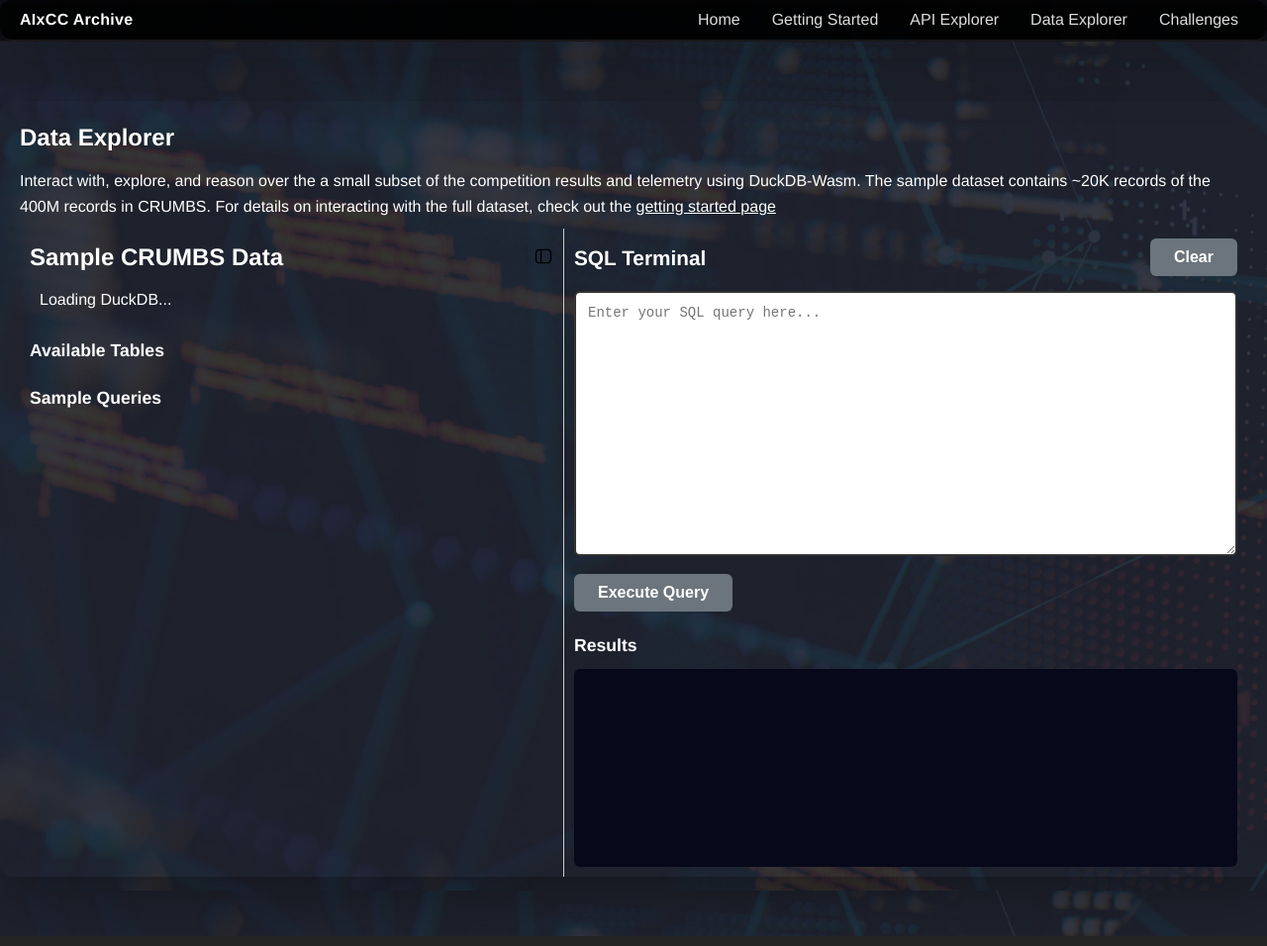
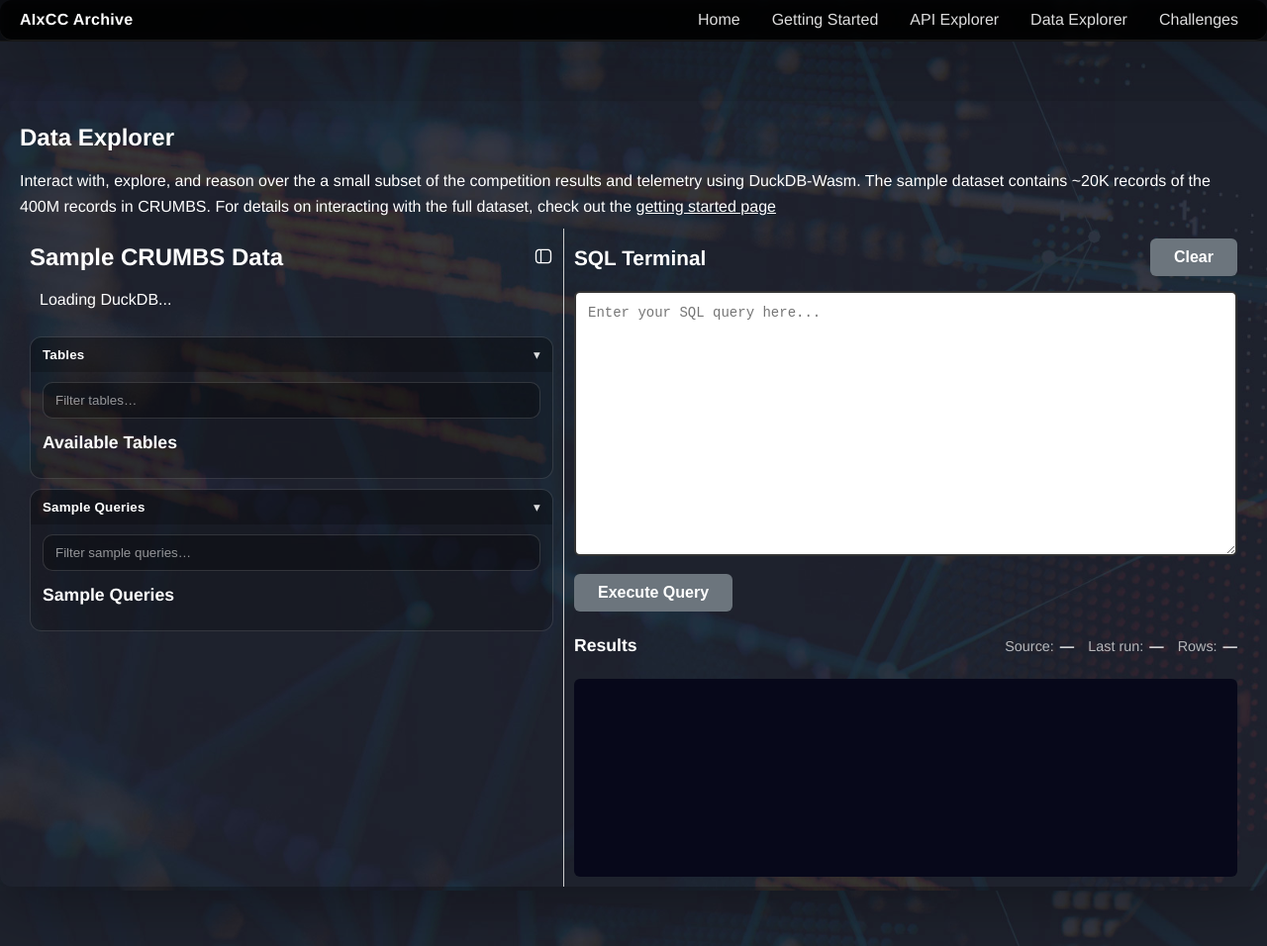
Before and after one commit to AIxCyberChallenge/archive, a Jekyll site: the page built from data/duckdb/index.md, in a window 1280 px wide. Shown: the whole page at 99% size. Built offline with Jekyll 4.4.1, drawn with Linux system fonts in a browser that asks for light colours; nearby versions of some CDN libraries; some web fonts are replaced.

Commit message:
update styling - menu, duckdb

```diff
--- a/assets/css/duckdb_styles.css
+++ b/assets/css/duckdb_styles.css
@@ -87,7 +87,7 @@
 }
 
 .tables-section {
-    margin-bottom: 20px;
+    margin-bottom: 10px;
 }
 
 .table-item {
@@ -100,7 +100,7 @@
 }
 
 .query-group {
-    margin-bottom: 20px;
+    margin-bottom: 12px;
     padding: 12px;
     background: #07081a;
     border-radius: 6px;
@@ -116,8 +116,20 @@
     display: flex;
 }
 
+/* --- Sample query wrapper (clean structure + filtering) --- */
+.sample-query {
+    margin: 10px 0 14px;
+}
+
+.sample-query-title {
+    font-size: 0.95rem;
+    font-weight: 600;
+    color: rgba(255, 255, 255, 0.9);
+    margin-bottom: 6px;
+}
+
 .query-item {
-    margin: 8px 0;
+    margin: 0;
     padding: 8px;
     background: #f8f9fa;
     border-radius: 4px;
@@ -127,12 +139,16 @@
     gap: 10px;
 }
 
+.query-item pre {
+    flex: 1;
+    margin: 0;
+}
+
 .query-item code {
     font-family: 'Courier New', monospace;
     font-size: 0.85rem;
     color: white;
     background: #242424;
-    flex: 1;
     word-break: break-word;
 }
 
@@ -207,13 +223,6 @@
     padding: 15px;
 }
 
-.results-title {
-    font-weight: 600;
-    color: white;
-    margin-bottom: 10px;
-    font-size: 1.1rem;
-}
-
 .table-wrapper {
     overflow-x: auto;
     margin: 10px 0;
@@ -250,6 +259,44 @@
     color: #666;
     font-size: 0.9rem;
     font-style: italic;
+}
+
+/* Results header meta */
+.results-header {
+  display: flex;
+  align-items: baseline;
+  justify-content: space-between;
+  gap: 12px;
+  margin-bottom: 10px;
+}
+
+.results-heading {
+  margin: 0;
+}
+
+.results-meta {
+  display: flex;
+  flex-wrap: wrap;
+  gap: 10px 14px;
+  font-size: 0.9rem;
+  opacity: 0.9;
+}
+
+.results-meta-item {
+  display: inline-flex;
+  gap: 6px;
+  align-items: baseline;
+  white-space: nowrap;
+}
+
+.results-meta-label {
+  color: rgba(255, 255, 255, 0.75);
+  font-weight: 500;
+}
+
+.results-meta-value {
+  color: #ffffff;
+  font-weight: 600;
 }
 
 .error {
@@ -354,3 +401,90 @@
     background: #242424;
     width: 100%;
 }
+
+/* --- Left accordion + search --- */
+.left-accordion {
+  margin-top: 6px;
+}
+
+.acc-section {
+  border: 1px solid rgba(255,255,255,0.12);
+  background: rgba(0,0,0,0.18);
+  border-radius: 12px;
+  overflow: hidden;
+  margin-bottom: 10px;
+}
+
+.acc-header {
+  width: 100%;
+  display: flex;
+  align-items: center;
+  justify-content: space-between;
+  gap: 10px;
+
+  padding: 10px 12px;
+  border: 0;
+  background: rgba(0,0,0,0.22);
+  color: #fff;
+  cursor: pointer;
+  font-weight: 700;
+  letter-spacing: .2px;
+}
+
+.acc-header:hover {
+  background: rgba(0,0,0,0.30);
+}
+
+.acc-chevron {
+  opacity: 0.85;
+  transition: transform 160ms ease;
+}
+
+.acc-section.is-open .acc-chevron {
+  transform: rotate(0deg);
+}
+
+.acc-section:not(.is-open) .acc-chevron {
+  transform: rotate(-90deg);
+}
+
+.acc-panel {
+  padding: 10px 12px 12px;
+}
+
+.acc-section:not(.is-open) .acc-panel {
+  display: none;
+}
+
+.left-search {
+  margin: 0 0 10px;
+}
+
+.left-search input[type="search"] {
+  width: 100%;
+  padding: 10px 12px;
+  border-radius: 10px;
+  border: 1px solid rgba(255,255,255,0.14);
+  background: rgba(0,0,0,0.28);
+  color: #fff;
+  outline: none;
+}
+
+.left-search input[type="search"]::placeholder {
+  color: rgba(255,255,255,0.55);
+}
+
+.left-search input[type="search"]:focus {
+  border-color: rgba(255,255,255,0.28);
+  background: rgba(0,0,0,0.35);
+}
+
+.toggle-button {
+  border: 0;
+  background-color: transparent;
+  color: white;
+}
+
+.toggle-button svg {
+  fill: currentColor;
+}
--- a/assets/css/style-aixcc.css
+++ b/assets/css/style-aixcc.css
@@ -69,6 +69,8 @@
   background: rgba(0, 0, 0, 0.4);
   backdrop-filter: blur(4px);
   border-bottom: 1px solid #1a1a1a;
+  position: relative;
+  z-index: 9999;
 }
 
 .container.navbar {
@@ -125,7 +127,6 @@
   border-color: #333;
   background: #111;
 }
-
 
 .container {
   max-width: 1600px;
@@ -203,36 +204,12 @@
 }
 
 /* Rouge syntax tokens (minimal) */
-.highlight .k {
-  color: #c792ea;
-}
-
-/* keyword */
-.highlight .nf {
-  color: #82aaff;
-}
-
-/* function name */
-.highlight .s {
-  color: #ecc48d;
-}
-
-/* string */
-.highlight .mi {
-  color: #f78c6c;
-}
-
-/* number */
-.highlight .na {
-  color: #addb67;
-}
-
-/* attr */
-.highlight .c {
-  color: #697098;
-}
-
-/* comment */
+.highlight .k { color: #c792ea; }  /* keyword */
+.highlight .nf { color: #82aaff; } /* function name */
+.highlight .s { color: #ecc48d; }  /* string */
+.highlight .mi { color: #f78c6c; } /* number */
+.highlight .na { color: #addb67; } /* attr */
+.highlight .c { color: #697098; }  /* comment */
 
 /* Diagram container */
 .d2,
@@ -265,37 +242,23 @@
 .diagram-wrap .d2 {
   width: 100%;
   max-width: 520px;
-  /* base cap */
   margin-left: auto;
   margin-right: auto;
 }
 
 /* Two diagram variants: mobile (default) and desktop */
-.diagram-mobile {
-  display: block;
-}
-
-.diagram-desktop {
-  display: none;
-}
+.diagram-mobile { display: block; }
+.diagram-desktop { display: none; }
 
 /* Desktop cap */
 @media (min-width: 1024px) {
-  .diagram-wrap .d2 {
-    max-width: 380px;
-  }
+  .diagram-wrap .d2 { max-width: 380px; }
 }
 
 /* Desktop tuning: compact, no inner scroll */
 @media (min-width: 1024px) {
-  .diagram-wrap {
-    max-height: none;
-    overflow: visible;
-  }
-
-  .diagram-wrap .d2 {
-    overflow: visible;
-  }
+  .diagram-wrap { max-height: none; overflow: visible; }
+  .diagram-wrap .d2 { overflow: visible; }
 }
 
 /* Labels and strokes: small and elegant */
@@ -305,14 +268,8 @@
   fill: #ccc;
 }
 
-.d2 svg [stroke] {
-  stroke-width: 1;
-}
-
-.d2 a,
-.d2 a * {
-  cursor: pointer;
-}
+.d2 svg [stroke] { stroke-width: 1; }
+.d2 a, .d2 a * { cursor: pointer; }
 
 .notebook-card {
   padding: 20px;
@@ -333,9 +290,7 @@
   text-decoration: none;
 }
 
-.notebook-card a:hover {
-  text-decoration: underline;
-}
+.notebook-card a:hover { text-decoration: underline; }
 
 .btn {
   background-color: #007cba;
@@ -366,7 +321,6 @@
   color: #333;
 }
 
-
 .card-grid {
   display: flex;
   flex-direction: row;
@@ -392,13 +346,8 @@
   justify-content: center;
 }
 
-.card img {
-  width: 40%;
-}
-
-.sherpa-content {
-  width: 100%;
-}
+.card img { width: 40%; }
+.sherpa-content { width: 100%; }
 
 .team-info {
   padding-left: 24px;
@@ -417,22 +366,15 @@
   margin-bottom: 36px;
 }
 
-.hero p {
-  margin-bottom: 16px;
-}
+.hero p { margin-bottom: 16px; }
 
 .hero-image {
   width: 35%;
   padding: 2% 4% 2% 4%;
 }
 
-.hero-content {
-  width: 65%;
-}
-
-.hero h1 {
-  font-size: 40px;
-}
+.hero-content { width: 65%; }
+.hero h1 { font-size: 40px; }
 
 footer {
   background: #000000;
@@ -453,16 +395,8 @@
     background: #07081a;
   }
 
-  /* Compact the desktop-style diagram on smaller screens */
-  .diagram-wrap .diagram-desktop {
-    max-width: 420px;
-    /* compact, approx. card-sized */
-  }
-
-  /* Keep vectors crisp; adjust typography only */
-  .diagram-desktop svg {
-    display: block;
-  }
+  .diagram-wrap .diagram-desktop { max-width: 420px; }
+  .diagram-desktop svg { display: block; }
 
   .diagram-desktop .label,
   .diagram-desktop .nodeLabel,
@@ -476,29 +410,21 @@
     width: 80%;
   }
 
-  .hero {
-    flex-wrap: wrap;
-  }
+  .hero { flex-wrap: wrap; }
 
   .hero-image {
     max-width: 500px;
     width: 100%;
   }
 
-  .hero-content {
-    width: 100%;
-  }
+  .hero-content { width: 100%; }
 }
 
-.navbar .menu {
-  display: flex;
-}
+.navbar .menu { display: flex; }
 
 /* Mobile nav */
 @media (max-width: 800px) {
-  .navbar {
-    position: relative;
-  }
+  .navbar { position: relative; }
 
   .menu-toggle {
     display: inline-flex;
@@ -520,9 +446,7 @@
     z-index: 1000;
   }
 
-  .navbar .menu.open {
-    display: flex;
-  }
+  .navbar .menu.open { display: flex; }
 
   .navbar .menu a {
     margin: 0;
@@ -555,21 +479,14 @@
   margin: 20px 12px;
 }
 
+/* ------------------------------------------------------------------ */
+/* HFE NAV MENU (dropdown) - CLEAN + FIXED FULL-WIDTH HOVER HIGHLIGHT  */
+/* ------------------------------------------------------------------ */
+
 .hfe-nav-menu {
-  -js-display: flex;
   margin-left: auto;
-  -webkit-box-pack: end;
-  -ms-flex-pack: end;
-  -webkit-justify-content: flex-end;
-  -moz-box-pack: end;
   justify-content: flex-end;
-  -webkit-flex-wrap: wrap;
-  -ms-flex-wrap: wrap;
   flex-wrap: wrap;
-  display: -webkit-box;
-  display: -webkit-flex;
-  display: -moz-box;
-  display: -ms-flexbox;
   display: flex;
 }
 
@@ -581,79 +498,12 @@
   padding: 0;
 }
 
-.hfe-nav-menu .sub-menu {
-  -webkit-box-shadow: 0 4px 10px -2px rgba(0, 0, 0, 0.1);
-  box-shadow: 0 4px 10px -2px rgba(0, 0, 0, 0.1);
-}
-
-.hfe-nav-menu .sub-menu {
-  position: absolute;
-  top: 100%;
-  left: 0;
-  z-index: 9999;
-  visibility: hidden;
-  opacity: 0;
-  position: absolute;
-}
-
-.hfe-nav-menu .sub-menu {
-  position: absolute;
-  top: 100%;
-  left: 0;
-  z-index: 16;
-  visibility: hidden;
-  opacity: 0;
-  text-align: left;
-  -webkit-transition: all 300ms ease-in;
-  transition: all 300ms ease-in;
-}
-
-.hfe-nav-menu .sub-menu {
-  min-width: 220px;
-  margin: 0;
-  z-index: 9999;
-  border-style: solid;
-  border-color: #000000;
-  background: white;
-}
-
-.hfe-nav-menu .sub-menu li {
-  border-bottom-color: rgb(0, 0, 0);
-  border-bottom-style: solid;
-  border-bottom-width: 0.8px;
-}
-
 .hfe-nav-menu a {
   padding: 12px 12px;
   text-decoration: none;
 }
 
-.hfe-nav-menu .sub-menu a {
-  display: block;
-  font-size: 16px;
-  font-weight: 500;
-  padding: 12px;
-  text-decoration: none;
-  color: black;
-  padding-top: 15px;
-  padding-bottom: 15px;
-  padding-left: calc(15px + 20px);
-  padding-right: 15px;
-}
-
-.hfe-nav-menu .sub-menu a:hover {
-  background-color: #6174A3;
-  color: #FFFFFF;
-}
-
-.hfe-nav-menu .menu-item-has-children:hover>.sub-menu,
-.hfe-nav-menu .menu-item-has-children.focus>.sub-menu {
-  visibility: visible;
-  opacity: 1;
-  -webkit-transition: all 300ms ease-out;
-  transition: all 300ms ease-out;
-}
-
+/* Ensure parent list items are positioning anchors for absolute submenus */
 .menu-item {
   position: relative;
 }
@@ -672,3 +522,81 @@
   width: 12px;
   margin: 0 4px;
 }
+
+/* SINGLE authoritative submenu block (removes your duplicates/conflicts) */
+.hfe-nav-menu .sub-menu {
+  position: absolute;
+  top: 100%;
+  left: 0;
+
+  min-width: 220px;
+  margin: 0;
+  padding: 0;
+
+  background: #ffffff;
+  border: 1px solid #000000;
+  box-shadow: 0 4px 10px -2px rgba(0, 0, 0, 0.1);
+
+  z-index: 9999;
+  visibility: hidden;
+  opacity: 0;
+
+  text-align: left;
+  transition: opacity 300ms ease-in, visibility 300ms ease-in;
+
+  /* helps prevent inset look if children are weird */
+  overflow: hidden;
+}
+
+/* Make each submenu row truly full width (li + a + inner wrappers) */
+.hfe-nav-menu .sub-menu li {
+  display: block;
+  width: 100%;
+  margin: 0;
+  padding: 0;
+  border-bottom: 0.8px solid #000000;
+}
+
+.hfe-nav-menu .sub-menu li:last-child {
+  border-bottom: 0;
+}
+
+.hfe-nav-menu .sub-menu li > a {
+  display: block;
+  width: 100%;
+  margin: 0;
+
+  /* full-row click area */
+  box-sizing: border-box;
+
+  /* your indentation */
+  padding: 15px 15px 15px 15px;
+
+  color: #000000;
+  text-decoration: none;
+
+  /* kill the "pill" no matter what upstream styles exist */
+  border-radius: 0 !important;
+}
+
+/* VERY IMPORTANT: if theme/plugin wraps text in spans, force them full width too */
+.hfe-nav-menu .sub-menu li > a > * {
+  display: block;
+  width: 100%;
+  border-radius: 0 !important;
+}
+
+/* Full-width hover highlight */
+.hfe-nav-menu .sub-menu li > a:hover,
+.hfe-nav-menu .sub-menu li > a:focus {
+  background-color: #6174A3;
+  color: #FFFFFF;
+}
+
+/* Show submenu on hover/focus */
+.hfe-nav-menu .menu-item-has-children:hover > .sub-menu,
+.hfe-nav-menu .menu-item-has-children.focus > .sub-menu {
+  visibility: visible;
+  opacity: 1;
+  transition: opacity 300ms ease-out, visibility 300ms ease-out;
+}
--- a/assets/js/duckdb.js
+++ b/assets/js/duckdb.js
@@ -124,6 +124,13 @@
         await loadTablesList();
         renderSampleQueries();
 
+        // NEW: accordion + filters
+        initLeftAccordion();
+        initLeftFilters();
+
+        // Initialize results header meta (safe no-ops if header isn't present yet)
+        updateResultsMeta({ source: '—', rows: '—', setTime: false });
+
     } catch (error) {
         console.error('Error initializing DuckDB:', error);
         updateStatus('Error: ' + error.message);
@@ -138,7 +145,6 @@
     ];
 
     for (const table of tables) {
-
         try {
             const response = await fetch(`/assets/data/${table}.parquet`);
             const arrayBuffer = await response.arrayBuffer();
@@ -176,14 +182,90 @@
     }
 }
 
+/**
+ * Updates the Results header bar meta fields.
+ * Requires these IDs in the DOM:
+ * - results-source
+ * - results-last-run
+ * - results-rows
+ */
+function updateResultsMeta({ source = '—', rows = '—', setTime = true } = {}) {
+    const sourceEl = document.getElementById('results-source');
+    const lastRunEl = document.getElementById('results-last-run');
+    const rowsEl = document.getElementById('results-rows');
+
+    if (sourceEl) sourceEl.textContent = source;
+
+    if (lastRunEl && setTime) {
+        const now = new Date();
+        lastRunEl.textContent = now.toLocaleTimeString();
+    }
+
+    if (rowsEl) rowsEl.textContent = String(rows);
+}
+
 window.describeTable = async function (tableName) {
     try {
         const result = await conn.query(`DESCRIBE ${tableName}`);
-        displayResults(result, `Schema for ${tableName}`);
+        displayResults(result, { source: `Schema (${tableName})` });
     } catch (error) {
         displayError(error.message);
     }
 };
+
+/* -----------------------------
+   Accordion + Filters (NEW)
+------------------------------ */
+function initLeftAccordion() {
+    const sections = document.querySelectorAll('.acc-section');
+    if (!sections.length) return;
+
+    sections.forEach(section => {
+        const header = section.querySelector('.acc-header');
+        const panel = section.querySelector('.acc-panel');
+        if (!header || !panel) return;
+
+        header.addEventListener('click', () => {
+            const isOpen = section.classList.toggle('is-open');
+            header.setAttribute('aria-expanded', String(isOpen));
+        });
+    });
+}
+
+function initLeftFilters() {
+    const tablesFilter = document.getElementById('tables-filter');
+    const queriesFilter = document.getElementById('queries-filter');
+
+    if (tablesFilter) {
+        tablesFilter.addEventListener('input', () => {
+            const q = tablesFilter.value.trim().toLowerCase();
+            document.querySelectorAll('#tables-list .table-item').forEach(el => {
+                const text = el.textContent.toLowerCase();
+                el.style.display = text.includes(q) ? '' : 'none';
+            });
+        });
+    }
+
+    if (queriesFilter) {
+        queriesFilter.addEventListener('input', () => {
+            const q = queriesFilter.value.trim().toLowerCase();
+
+            document.querySelectorAll('#sample-queries .query-group').forEach(group => {
+                let anyVisible = false;
+
+                group.querySelectorAll('.sample-query').forEach(sample => {
+                    const text = sample.textContent.toLowerCase();
+                    const visible = text.includes(q);
+                    sample.style.display = visible ? '' : 'none';
+                    if (visible) anyVisible = true;
+                });
+
+                group.style.display = anyVisible ? '' : 'none';
+            });
+        });
+    }
+}
+/* ----------------------------- */
 
 function renderSampleQueries() {
     const samplesDiv = document.getElementById('sample-queries');
@@ -193,11 +275,13 @@
         html += `
             <div class="query-group">
                 <h3>${table}</h3>
-                ${queries.map((query, idx) => `
-                    <span>${query.description}</span>
-                    <div class="query-item">
-                        <pre><code class="language-sql">${hljs.highlight(query.query, { language: 'javascript' }).value}</code></pre>
-                        <button class="btn-small" onclick="runQuery(\`${query.query}\`)">Run</button>
+                ${queries.map((query) => `
+                    <div class="sample-query">
+                        <div class="sample-query-title">${query.description}</div>
+                        <div class="query-item">
+                            <pre><code class="language-sql">${hljs.highlight(query.query, { language: 'sql' }).value}</code></pre>
+                            <button class="btn-small" onclick="runQuery(\`${query.query}\`, \`${query.description}\`)">Run</button>
+                        </div>
                     </div>
                 `).join('')}
             </div>
@@ -207,14 +291,12 @@
     samplesDiv.innerHTML = html;
 }
 
-window.runQuery = async function (query) {
-    //const toggleBtn = document.getElementById("toggleBtn");
-    //toggleBtn.click();
+window.runQuery = async function (query, description = null) {
     document.getElementById('query-input').value = query;
-    await executeQuery();
+    await executeQuery(description ? `Sample Query (${description})` : 'Sample Query');
 };
 
-async function executeQuery() {
+async function executeQuery(sourceOverride = null) {
     const queryInput = document.getElementById('query-input');
     const query = queryInput.value.trim();
 
@@ -225,15 +307,22 @@
 
     try {
         const result = await conn.query(query);
-        displayResults(result, 'Query Results');
+        displayResults(result, { source: sourceOverride || 'SQL Terminal' });
     } catch (error) {
-        displayError(error.message);
+        displayError(error.message, sourceOverride || 'SQL Terminal');
     }
 }
 
-function displayResults(result, title = 'Results') {
+function displayResults(result, { source = 'Results' } = {}) {
     const resultsDiv = document.getElementById('results-output');
     const data = result.toArray();
+
+    // Update header meta first (so even "0 rows" updates correctly)
+    updateResultsMeta({
+        source,
+        rows: data.length,
+        setTime: true
+    });
 
     if (data.length === 0) {
         resultsDiv.innerHTML = '<div class="info">Query executed successfully. No results returned.</div>';
@@ -242,8 +331,7 @@
 
     const columns = Object.keys(data[0]);
 
-    let html = `<div class="results-title">${title}</div>`;
-    html += '<div class="table-wrapper"><table class="dark-mode">';
+    let html = '<div class="table-wrapper"><table class="dark-mode">';
     html += '<thead><tr>' + columns.map(col => `<th>${col}</th>`).join('') + '</tr></thead>';
     html += '<tbody>';
 
@@ -251,19 +339,29 @@
         html += '<tr>' + columns.map(col => {
             let value = row[col];
             if (value === null) value = '<em>null</em>';
-            else if (typeof value === 'object') value = JSON.stringify(value, (_, v) => typeof v === 'bigint' ? v.toString() : v);
+            else if (typeof value === 'object') {
+                value = JSON.stringify(value, (_, v) => typeof v === 'bigint' ? v.toString() : v);
+            } else if (typeof value === 'bigint') {
+                value = value.toString();
+            }
             return `<td>${value}</td>`;
         }).join('') + '</tr>';
     });
 
     html += '</tbody></table></div>';
-    html += `<div class="results-count">${data.length} row(s) returned</div>`;
-
     resultsDiv.innerHTML = html;
 }
 
-function displayError(message) {
+function displayError(message, source = '—') {
     const resultsDiv = document.getElementById('results-output');
+
+    // Update header meta even for errors
+    updateResultsMeta({
+        source,
+        rows: '—',
+        setTime: true
+    });
+
     resultsDiv.innerHTML = `<div class="error">Error: ${message}</div>`;
 }
 
@@ -271,15 +369,17 @@
     document.getElementById('status').textContent = message;
 }
 
-document.getElementById('execute-btn').addEventListener('click', executeQuery);
+document.getElementById('execute-btn').addEventListener('click', () => executeQuery('SQL Terminal'));
 document.getElementById('clear-btn').addEventListener('click', () => {
     document.getElementById('query-input').value = '';
     document.getElementById('results-output').innerHTML = '';
+    // Reset meta but don't change last-run time
+    updateResultsMeta({ source: '—', rows: '—', setTime: false });
 });
 
 document.getElementById('query-input').addEventListener('keydown', (e) => {
     if (e.ctrlKey && e.key === 'Enter') {
-        executeQuery();
+        executeQuery('SQL Terminal');
     }
 });
 
--- a/data/duckdb/index.md
+++ b/data/duckdb/index.md
@@ -24,18 +24,51 @@
                         </button>
                     </div>
                 </div>
+
                 <div id="sidebar-content" class="">
                     <div id="status" class="status">Loading DuckDB...</div>
 
-                    <div class="tables-section">
-                        <h3>Available Tables</h3>
-                        <div id="tables-list"></div>
+                    <!-- Accordion sidebar -->
+                    <div class="left-accordion">
+
+                        <div class="acc-section is-open" id="acc-tables">
+                            <button class="acc-header" type="button" aria-expanded="true" aria-controls="acc-panel-tables">
+                                <span>Tables</span>
+                                <span class="acc-chevron" aria-hidden="true">▾</span>
+                            </button>
+
+                            <div class="acc-panel" id="acc-panel-tables">
+                                <div class="left-search">
+                                    <input id="tables-filter" type="search" placeholder="Filter tables…" aria-label="Filter tables" />
+                                </div>
+
+                                <div class="tables-section">
+                                    <h3>Available Tables</h3>
+                                    <div id="tables-list"></div>
+                                </div>
+                            </div>
+                        </div>
+
+                        <div class="acc-section is-open" id="acc-queries">
+                            <button class="acc-header" type="button" aria-expanded="true" aria-controls="acc-panel-queries">
+                                <span>Sample Queries</span>
+                                <span class="acc-chevron" aria-hidden="true">▾</span>
+                            </button>
+
+                            <div class="acc-panel" id="acc-panel-queries">
+                                <div class="left-search">
+                                    <input id="queries-filter" type="search" placeholder="Filter sample queries…" aria-label="Filter sample queries" />
+                                </div>
+
+                                <div class="samples-section">
+                                    <h3>Sample Queries</h3>
+                                    <div id="sample-queries"></div>
+                                </div>
+                            </div>
+                        </div>
+
                     </div>
-
-                    <div class="samples-section">
-                        <h3>Sample Queries</h3>
-                        <div id="sample-queries"></div>
-                    </div>
+                    <!-- /Accordion sidebar -->
                 </div>
             </div>
 
@@ -51,7 +84,27 @@
                 </div>
 
                 <div class="results-section">
-                    <h4>Results</h4>
+                    <div class="results-header">
+                        <h4 class="results-heading">Results</h4>
+
+                        <div class="results-meta" aria-live="polite">
+                            <span class="results-meta-item">
+                                <span class="results-meta-label">Source:</span>
+                                <span id="results-source" class="results-meta-value">—</span>
+                            </span>
+
+                            <span class="results-meta-item">
+                                <span class="results-meta-label">Last run:</span>
+                                <span id="results-last-run" class="results-meta-value">—</span>
+                            </span>
+
+                            <span class="results-meta-item">
+                                <span class="results-meta-label">Rows:</span>
+                                <span id="results-rows" class="results-meta-value">—</span>
+                            </span>
+                        </div>
+                    </div>
+
                     <div id="results-output"></div>
                 </div>
             </div>
@@ -75,4 +128,5 @@
         });
     </script>
     <script src="https://cdnjs.cloudflare.com/ajax/libs/highlight.js/11.11.1/highlight.min.js"></script>
+
 </main>
```
